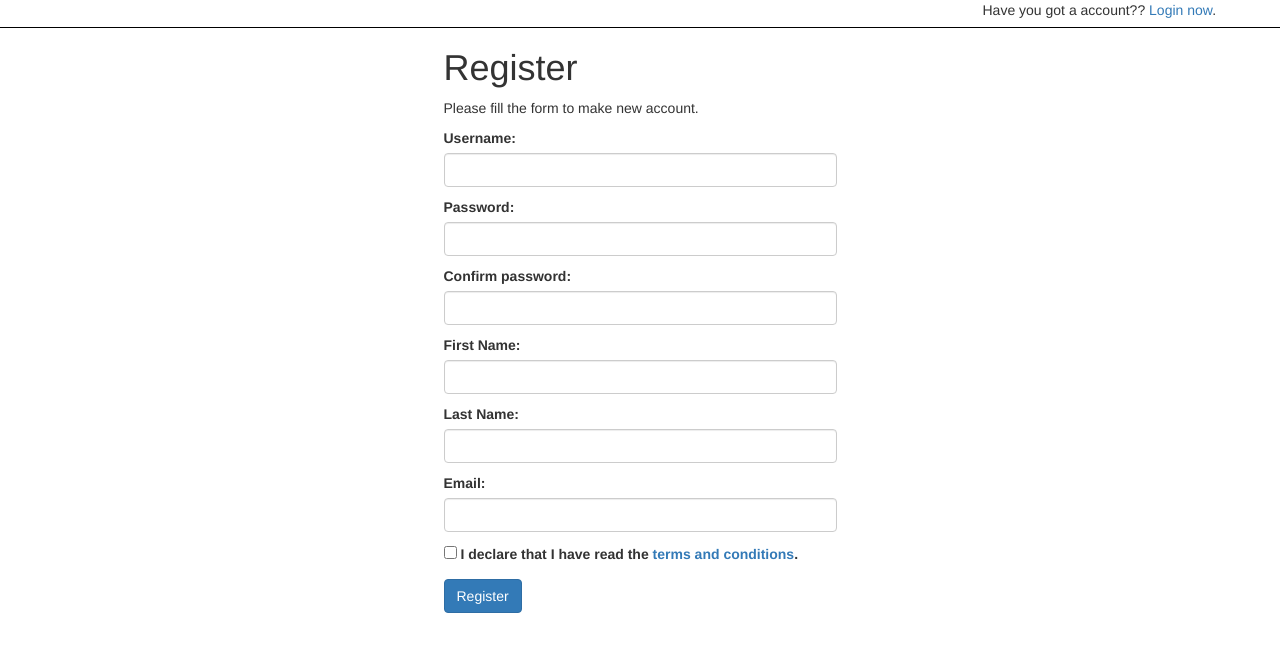
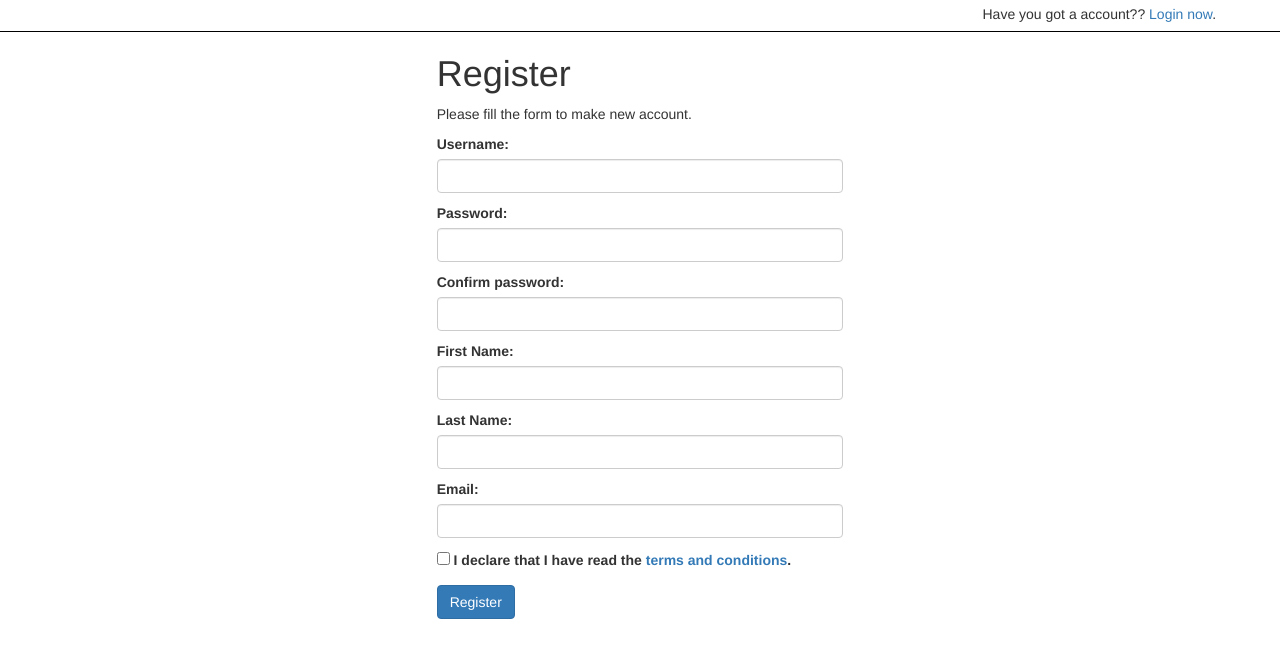
Before and after one commit to zajacpiotr/Login-system-OOP, a PHP site: page /register.php in a window 1280 px wide. Shown: the top 658 px of the page. Run offline with PHP 8.4, Linux system fonts and the light colour scheme.

Commit message:
Add files via upload

```diff
--- a/css/style.css
+++ b/css/style.css
@@ -6,12 +6,8 @@
     color: green;
 }
 
-#conteiner {
-    width: 30%;
-    margin: 10px auto;
-}
-
 .loginHeader {
     height: 28px;
+    margin-top: 4px;
     border-bottom: 1px solid black;
 }
--- a/register.php
+++ b/register.php
@@ -66,7 +66,7 @@ if($_SERVER["REQUEST_METHOD"] == "POST"){
 
 ?>
     <div class="row">
-        <div id="conteiner">
+        <div class="col-sm-4 col-sm-offset-4">
             <form action="register.php" method="post">
                 <div class="form-group">
                     <h1>Register </h1>
@@ -116,7 +116,6 @@ if($_SERVER["REQUEST_METHOD"] == "POST"){
                     </p>
                 </div>
             </form>
-
         </div>
     </div>
     <script>
```
Also changed, not shown: index.php (+12 -3 lines).
